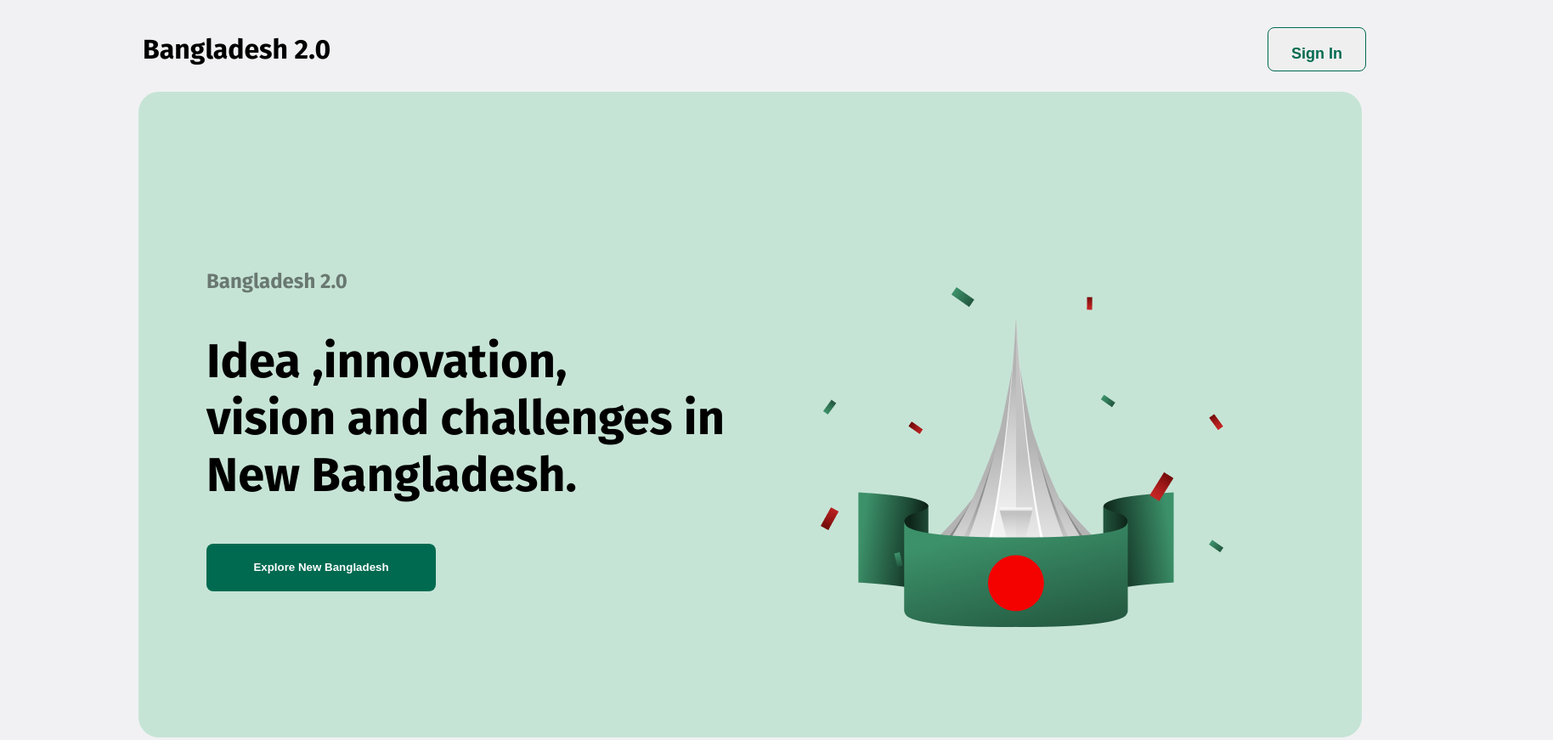
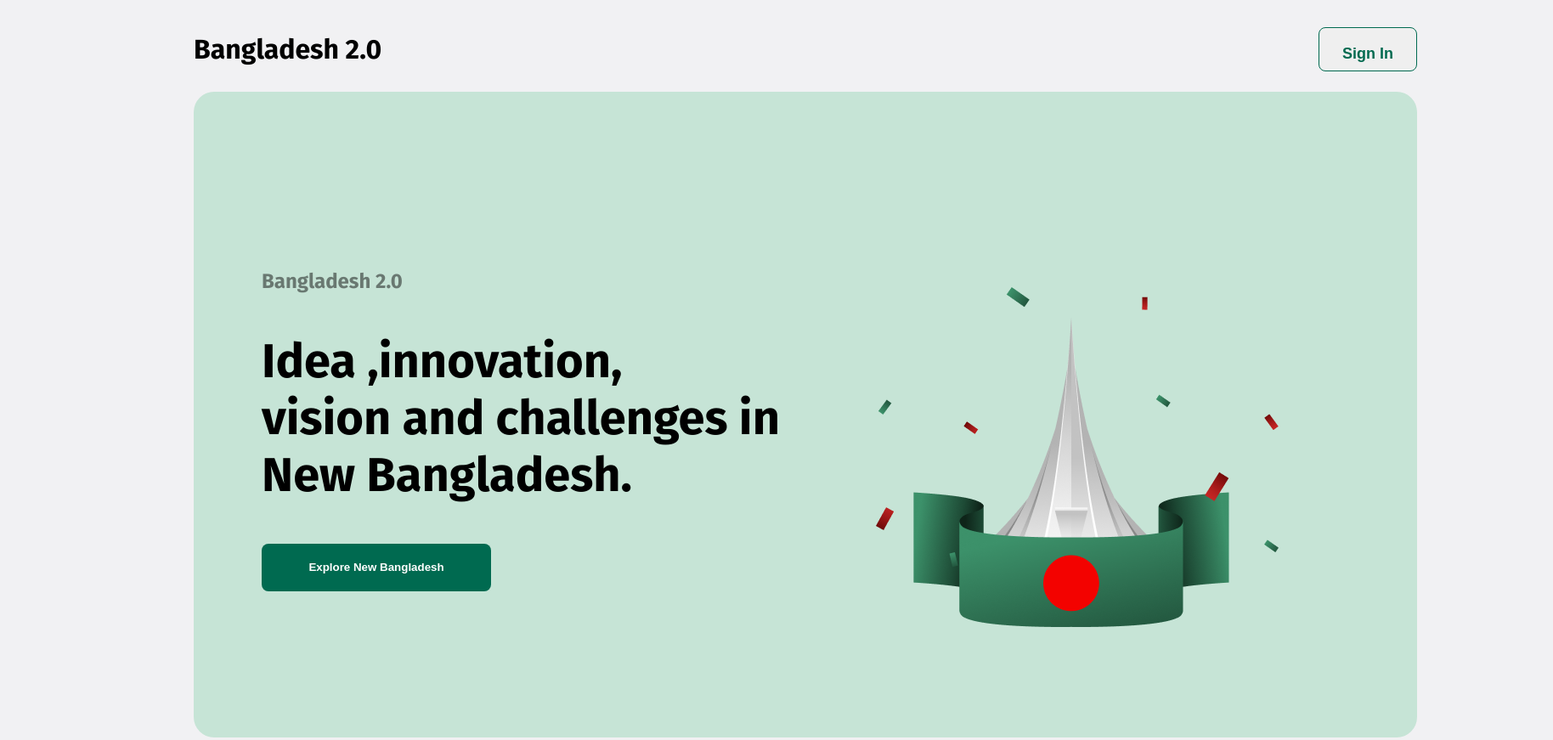
Before and after one commit to minhaj720-tech/assignment1, a plain HTML site: page index.html in a window 1280 px wide. Shown: the whole page at 85% size, 1828 px wide, since content can reach past the window. Drawn offline with Linux system fonts and the light colour scheme.

Commit message:
margin fix

```diff
--- a/style.css
+++ b/style.css
@@ -24,8 +24,8 @@
    height: 120px;
    weight:1600px;
 
-   margin-right: 160px;
-   margin-left: 160px;
+   margin-right: 100px;
+   margin-left: 220px;
 
 
 
@@ -53,8 +53,8 @@ body{
              background-color:#C6E4D6 ;
              padding: 100px 80px;
              align-items: center;
-            margin-left:155px;
-             margin-right: 155px;
+             margin-right: 100px;
+             margin-left: 220px;
 
 
              border-radius: 24px;
```
